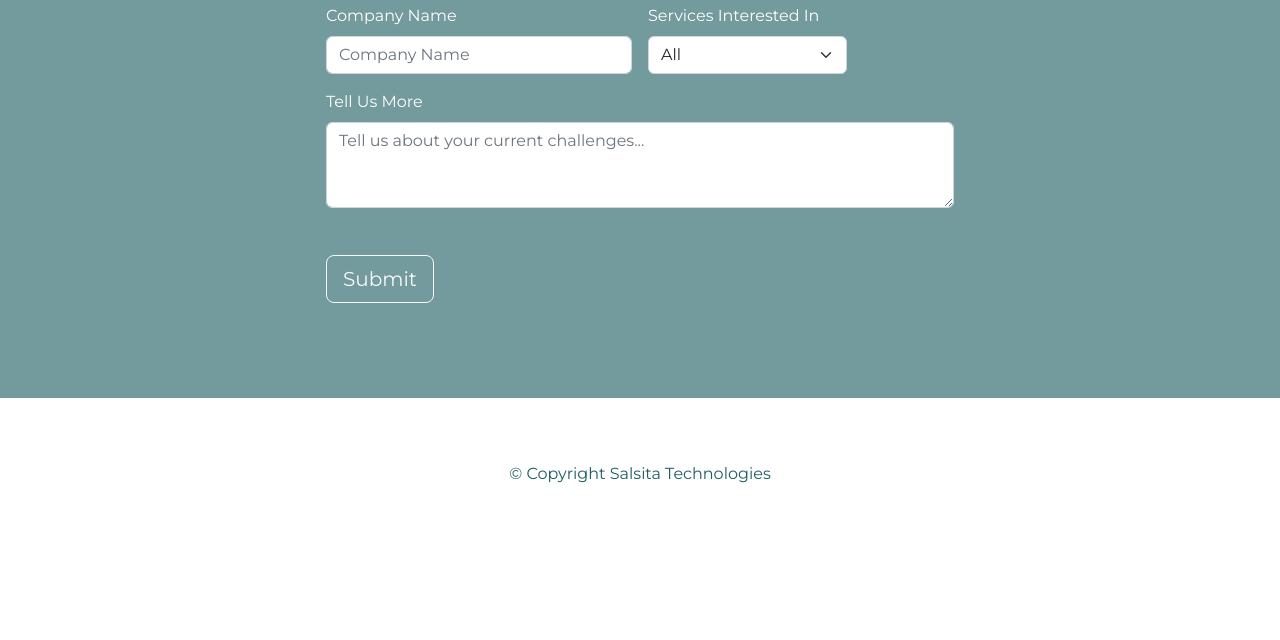
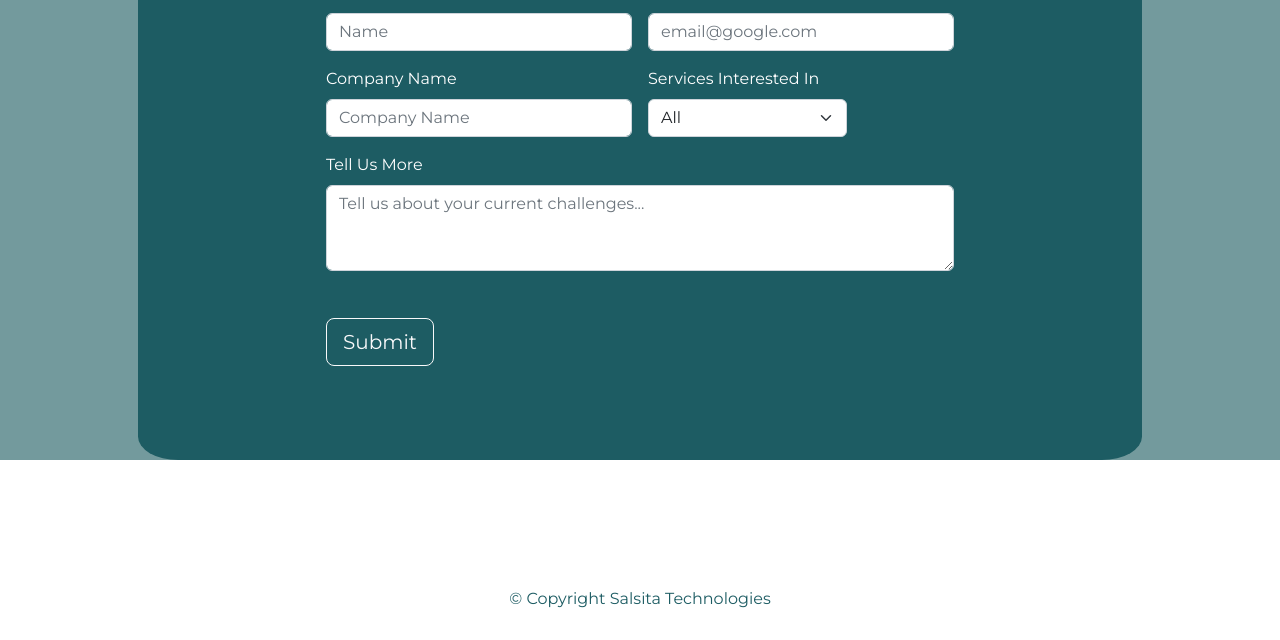
Before and after one commit to kemosabe102/SalsitaTech, a plain HTML site: page contact.html in a window 1280 px wide. Shown: the part 188-828 px from the top of the page. Before the commit the page ends 800 px from the top, so only its background shows below. Drawn offline with nearby package versions, Linux system fonts and the light colour scheme.

Commit message:
Update contact.html

```diff
--- a/contact.html
+++ b/contact.html
@@ -52,7 +52,7 @@
 <!-- Contact Page -->
 <section id="contact">
   <div class="container-fluid" style="background-image: url(lowOpacity2.png);width: 100%">
-    <div class="container-fluid contactForm">
+    <div class="container-fluid contactForm reviewBg">
       <h1 class="contactHeader">Contact Salsita Technologies</h1>
 
       <form class="row g-3"action="https://formsubmit.co/sales@salsitatech.com" method="POST">
```
